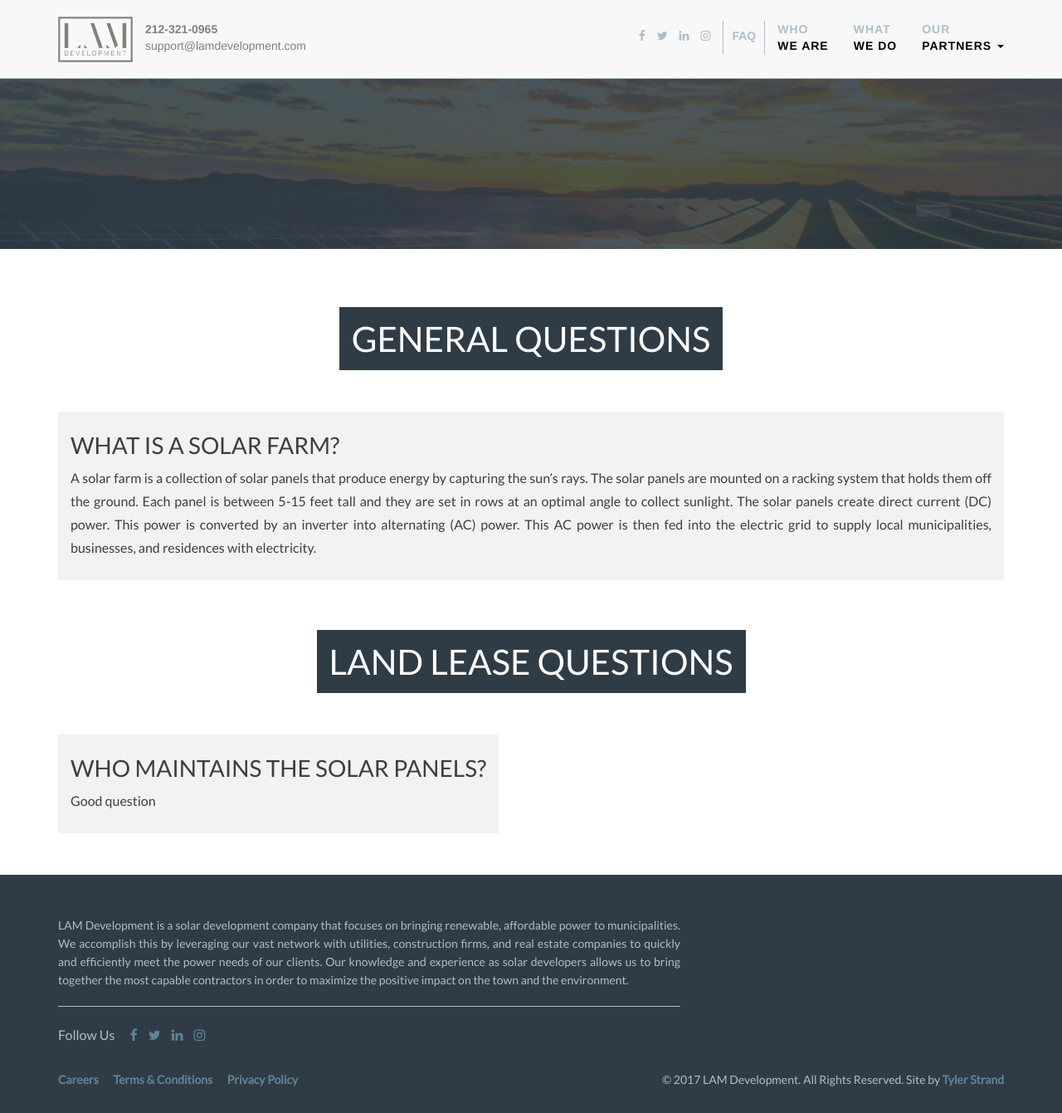
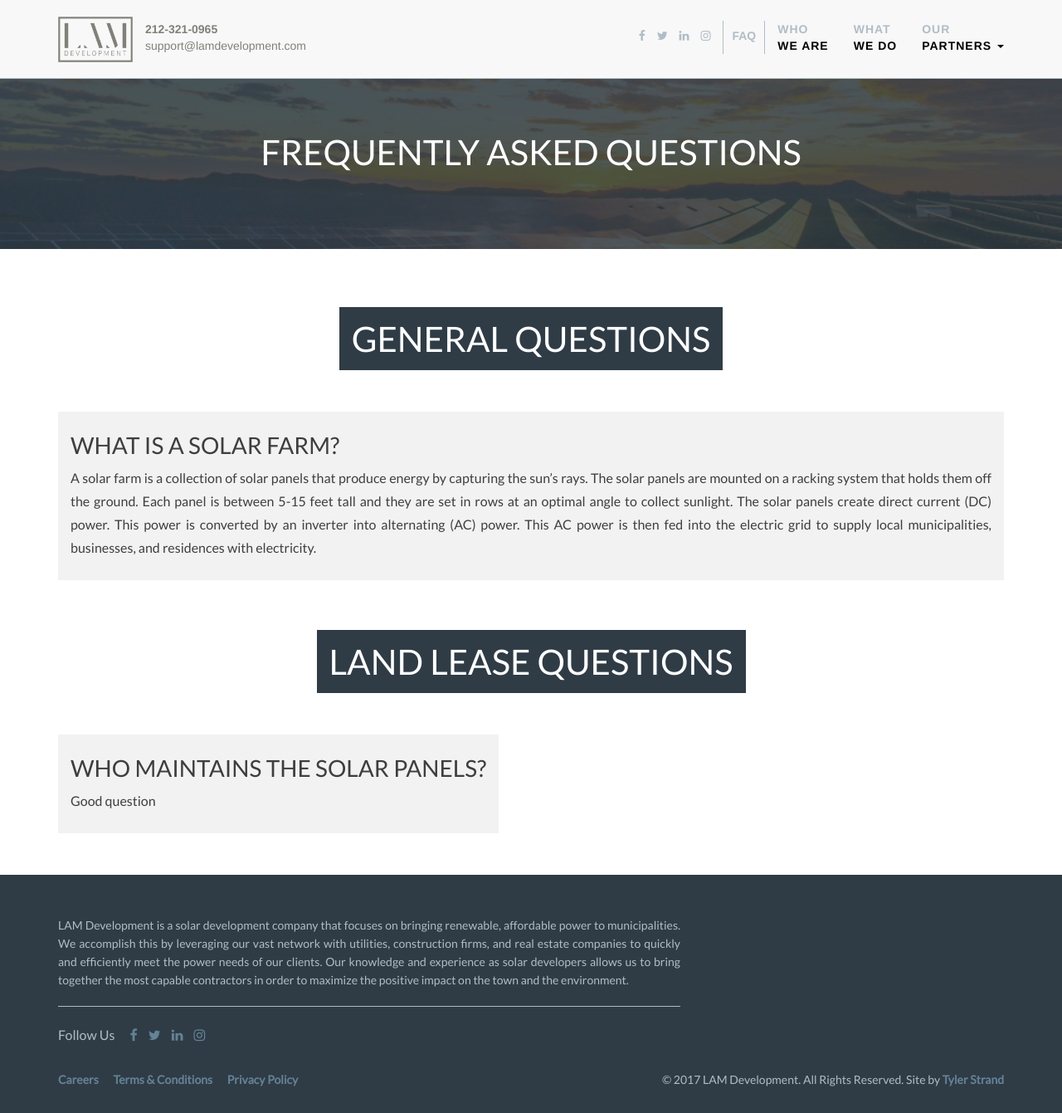
Before and after one commit to tstrand/lamdevelopment, a Jekyll site: the page built from faq.markdown, in a window 1280 px wide and 1341 px high. Shown: the whole window at 83% size. Built offline with Jekyll 4.4.1, drawn with Linux system fonts in a browser that asks for light colours; nearby versions of some CDN libraries.

Commit message:
add title

```diff
--- a/faq.markdown
+++ b/faq.markdown
@@ -4,4 +4,5 @@ date: 2016-08-18 01:29:00 Z
 permalink: "/faq"
 position: 0
 layout: faq
+header-text: Frequently Asked Questions
 ---
```
